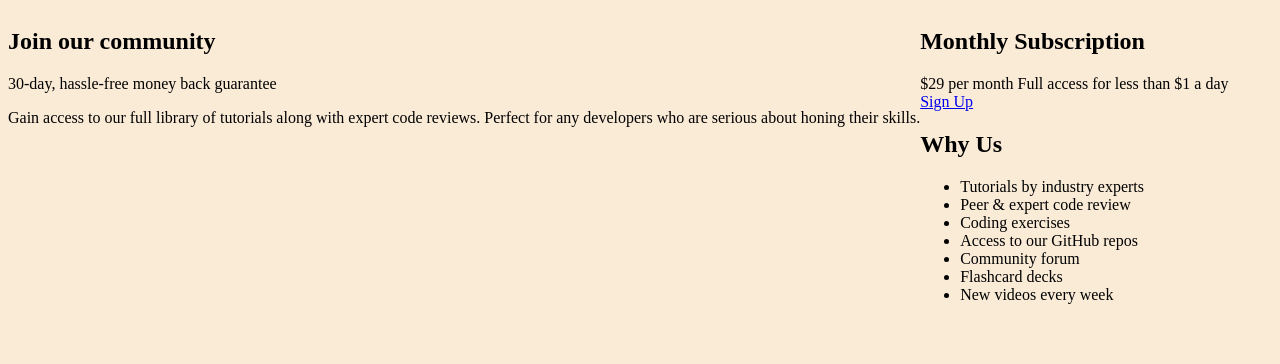
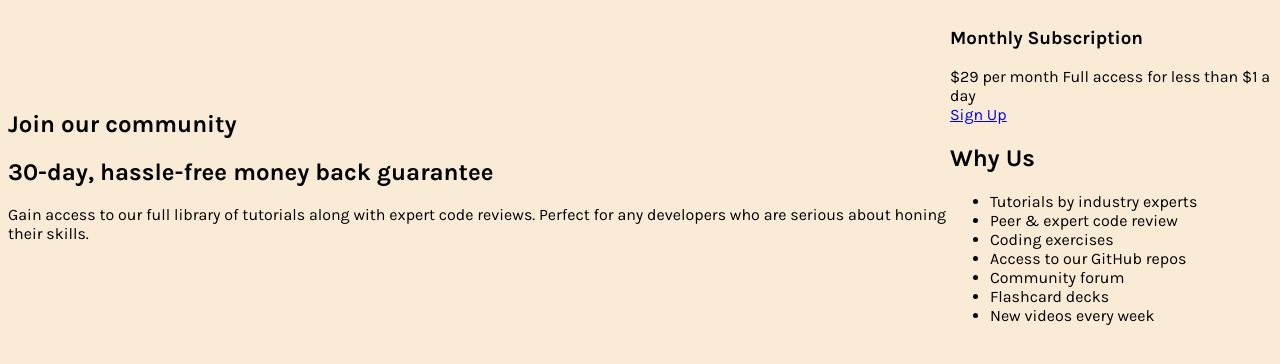
Before and after one commit to montsegv-2/single-price-grid, a plain HTML site: page index.html in a window 1280 px wide. Drawn offline with Linux system fonts and the light colour scheme.

Commit message:
Add container properties

```diff
--- a/index.html
+++ b/index.html
@@ -25,10 +25,10 @@
   </head>
 
   <body>
-    <div class="conteiner">
-      <section class="card card-join">
+    <div class="container">
+      <section class="join-community">
         <h1>Join our community</h1>
-        <span>30-day, hassle-free money back guarantee</span>
+        <h2>30-day, hassle-free money back guarantee</h2>
         <p>
           Gain access to our full library of tutorials along with expert code
           reviews. Perfect for any developers who are serious about honing their
@@ -37,15 +37,17 @@
       </section>
 
       <div>
-        <section class="card card-subscription">
-          <h2>Monthly Subscription</h2>
-          <div>
-            <span>&dollar;29 per month</span>
-            <span>Full access for less than &dollar;1 a day</span>
+        <section class="subscription">
+          <h3>Monthly Subscription</h3>
+          <div class="amount">
+            <span class="price">&dollar;29 per month</span>
+            <span class="duration"
+              >Full access for less than &dollar;1 a day</span
+            >
           </div>
           <a href="#">Sign Up</a>
         </section>
-        <section class="card card-why-us">
+        <section class="why-us">
           <h2>Why Us</h2>
           <ul>
             <li>Tutorials by industry experts</li>
--- a/styles.css
+++ b/styles.css
@@ -2,7 +2,14 @@
   background-color: antiquewhite;
 }
 
-.conteiner {
+.container {
   display: flex;
-  flex-direction: row;
+  align-items: center;
+  justify-content: center;
+
+  box-sizing: border-box;
+  padding: 0;
+  margin: 0;
+
+  font-family: "Karla", sans-serif;
 }
```
